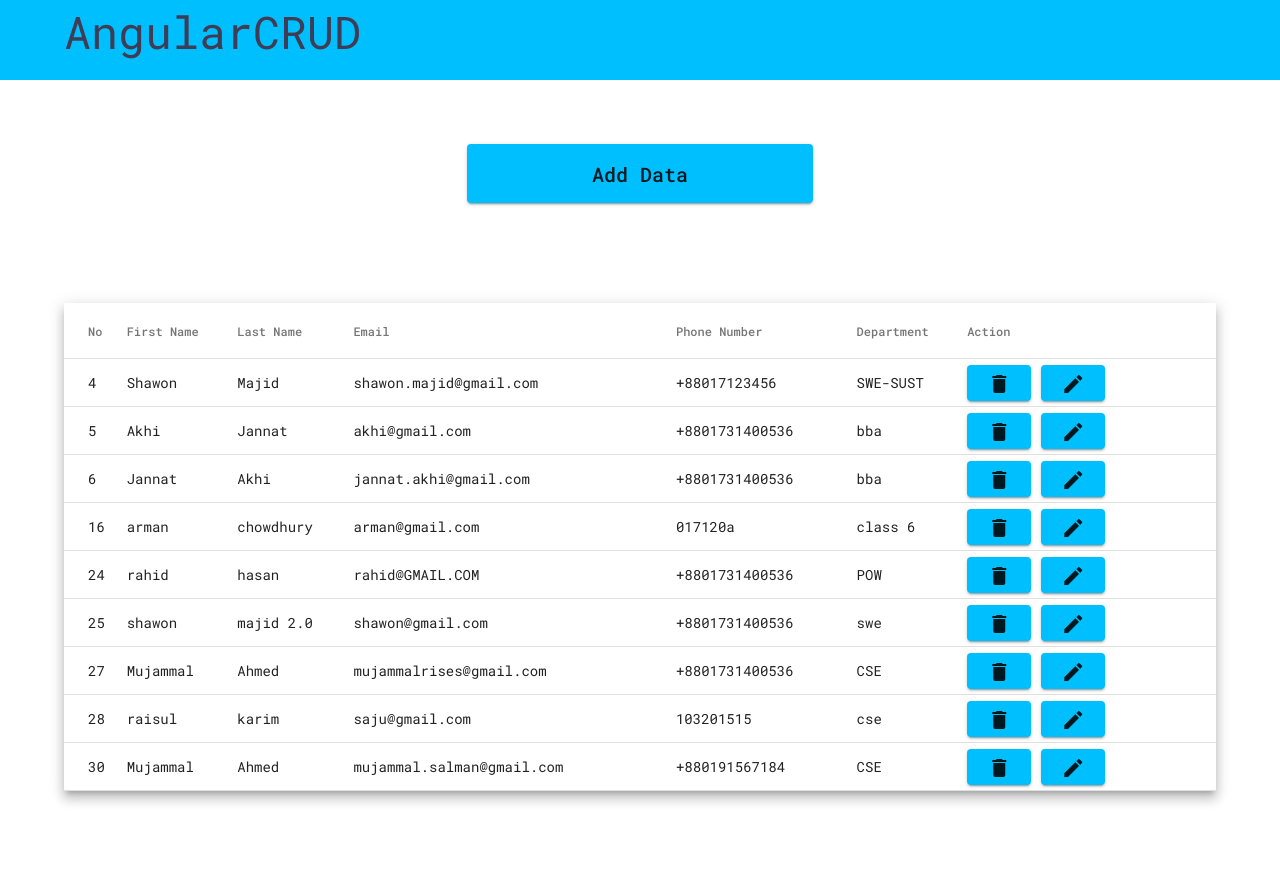
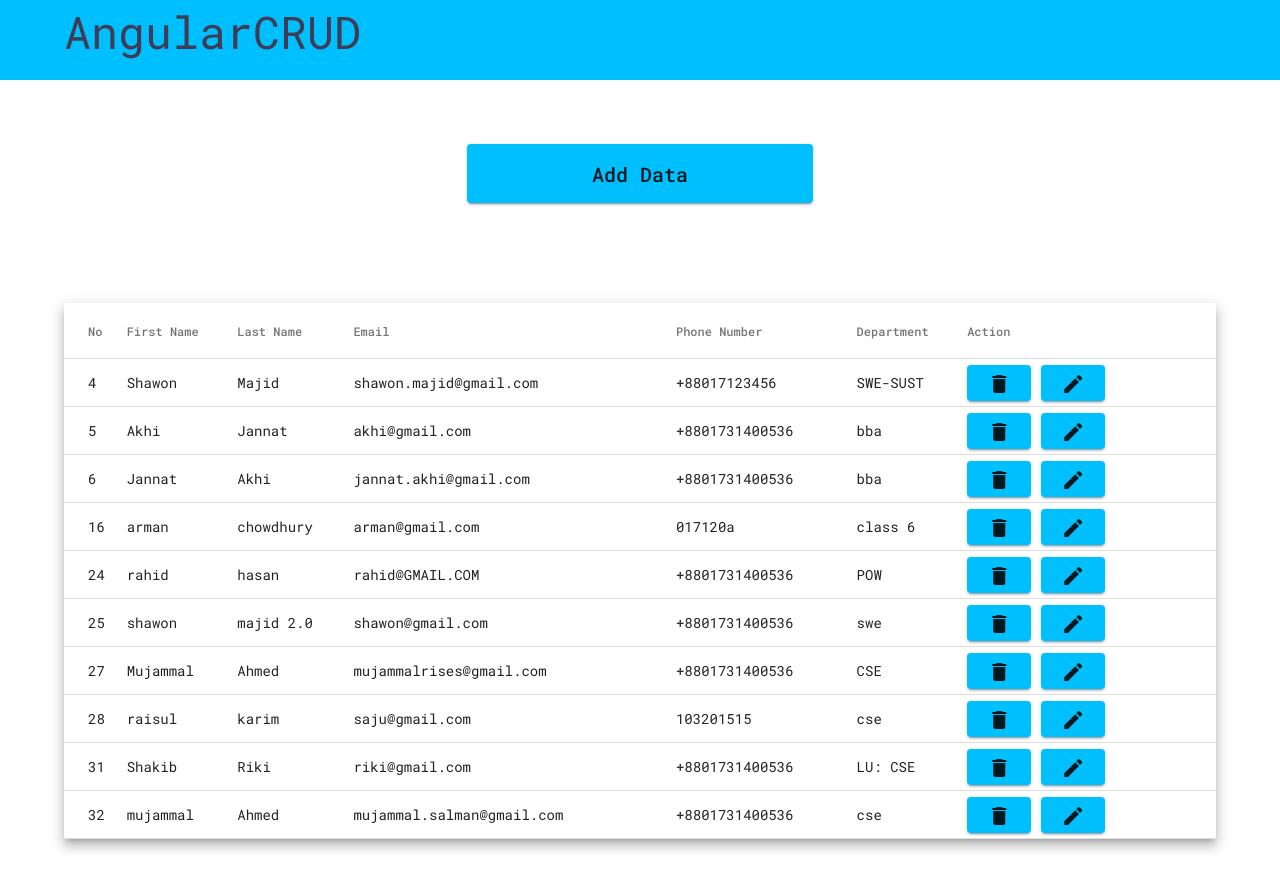
Before and after one commit to dkn1ght23/angularCrud, an Angular app: page / in a window 1280 px wide. Shown: the top 890 px of the page. Before the commit the page ends 855 px from the top, so only its background shows below. Built offline with nearby package versions, Linux system fonts and the light colour scheme; data requests are answered from the project's data file.

Commit message:
final commit

```diff
--- a/db.json
+++ b/db.json
@@ -65,12 +65,20 @@
       "department": "cse"
     },
     {
-      "id": 30,
-      "firstName": "Mujammal",
+      "id": 31,
+      "firstName": "Shakib",
+      "lastName": "Riki",
+      "email": "riki@gmail.com",
+      "phoneNumber": "+8801731400536",
+      "department": "LU: CSE"
+    },
+    {
+      "id": 32,
+      "firstName": "mujammal",
       "lastName": "Ahmed",
       "email": "mujammal.salman@gmail.com",
-      "phoneNumber": "+880191567184",
-      "department": "CSE"
+      "phoneNumber": "+8801731400536",
+      "department": "cse"
     }
   ],
   "comments": [],
--- a/src/app/root-brower/app-core/shareable.service.ts
+++ b/src/app/root-brower/app-core/shareable.service.ts
@@ -9,6 +9,14 @@ export class ShareableService {
   public subjectSource = new Subject<any>();
   public subjectSourceTwo = new Subject<any>();
   public subjectSourceUpdate = new Subject<any>();
+
+
+  //for calling function
+  public functionCallSubject = new Subject<any>();
+
+  functionCalled(){
+    this.functionCallSubject.next(null);
+  }
 
   //update button boolean value
   updateValue(token: boolean){
--- a/src/app/root-brower/components/root-dialog/root-dialog.component.ts
+++ b/src/app/root-brower/components/root-dialog/root-dialog.component.ts
@@ -10,6 +10,7 @@ import {ShareableService} from "../../app-core/shareable.service";
   styleUrls: ['./root-dialog.component.scss']
 })
 export class RootDialogComponent implements OnInit {
+
 
   rowID !: any;
   updateToken !: boolean;
@@ -42,6 +43,7 @@ export class RootDialogComponent implements OnInit {
 
 
   ngOnInit()  {
+
   }
 
   setData(){
@@ -61,7 +63,9 @@ export class RootDialogComponent implements OnInit {
       let ref = document.getElementById('cancel');
       ref?.click();
       this.dialogForm.reset();
+      this.shareService.functionCalled();
     })
+
   }
 
   updateStudent(){
@@ -74,6 +78,7 @@ export class RootDialogComponent implements OnInit {
       let ref = document.getElementById('cancel');
       ref?.click();
       this.dialogForm.reset();
+      this.shareService.functionCalled();
     })
   }
 
--- a/src/app/root-brower/components/root-landing/root-landing.component.ts
+++ b/src/app/root-brower/components/root-landing/root-landing.component.ts
@@ -1,4 +1,4 @@
-import {Component, OnChanges, OnInit, SimpleChanges} from '@angular/core';
+import {Component, OnChanges, OnDestroy, OnInit, SimpleChanges} from '@angular/core';
 import {MatDialog} from '@angular/material/dialog';
 import {RootDialogComponent} from "../root-dialog/root-dialog.component";
 import {ApiService} from "../../app-core/api.service";
@@ -21,9 +21,10 @@ interface Student {
   styleUrls: ['./root-landing.component.scss']
 })
 
-export class RootLandingComponent implements OnInit  {
+export class RootLandingComponent implements OnInit, OnDestroy {
 
   dialogForm !: any;
+  subscription: any;
 
   constructor(public dialog: MatDialog,
               private api: ApiService,
@@ -33,14 +34,23 @@ export class RootLandingComponent implements OnInit  {
 
   ngOnInit(): void {
     this.getStudent();
+
     this.shareService.subjectSourceTwo.subscribe(res => {
       this.dialogForm = res;
       //console.log(this.dialogForm);
     });
+
+    //function call
+    this.subscription = this.shareService.functionCallSubject.subscribe((event) => {
+      this.getStudent();
+    });
   }
 
-
-
+  ngOnDestroy(){
+    if(this.subscription){
+      this.subscription.unsubscribe();
+    }
+  }
 
   studentData !: any;
   finalStudentData : Student[] = this.studentData;
```
